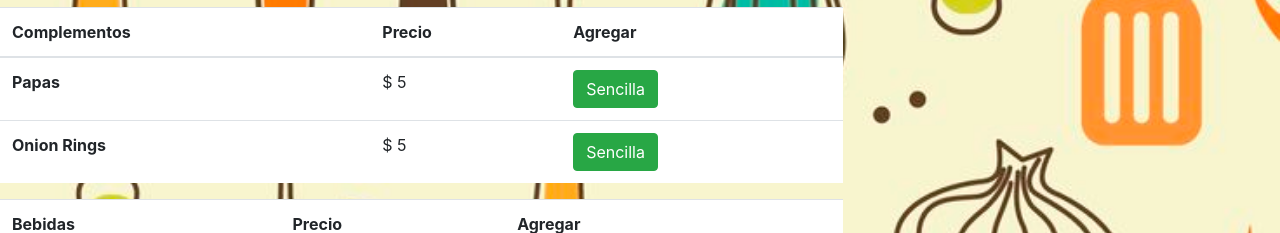
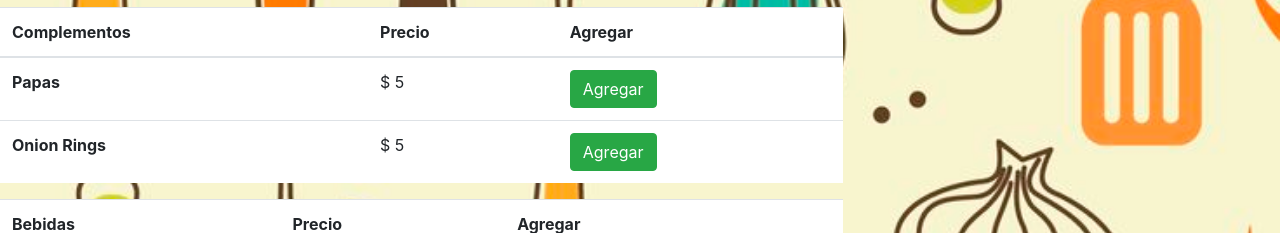
Before and after one commit to abigail1993/burguer-queen-av2, a React (Create React App) app: page / in a window 1280 px wide. Shown: the part 994-1227 px from the top of the page. Built offline with nearby package versions, Linux system fonts and the light colour scheme.

Commit message:
evento en todos los botones

```diff
--- a/src/App.js
+++ b/src/App.js
@@ -15,9 +15,10 @@ import './App.css';
      this.state={
        data : []
      }
+     this.handleClick  = this.handleClick.bind(this)
+
    }
 
-   handleClick = this.handleClick.bind(this)
 
    handleClick(event)
    {
@@ -29,6 +30,9 @@ import './App.css';
      console.log(event.target.dataset.name);
      console.log(event.target.dataset.precio);
 
+    /* let compraProducto = event.target.dataset.name; esto es por si quiero cambiarlo
+     let precioCompra =event.target.dataset.precio;
+     let pedido = compraProducto+precioCompra; */
    }
 
 
@@ -66,18 +70,18 @@ import './App.css';
                         <tr>
                           <th scope="row" data-name={data.Desayuno[1].alimento}>{data.Desayuno[1].alimento}</th>
                           <td data-name={data.Desayuno[1].precio}>${data.Desayuno[1].precio}</td>
-                          <td><button type="button" className="btn btn-success">Agregar</button></td>
+                          <td><button type="button" data-name={data.Desayuno[1].alimento} data-precio={data.Desayuno[1].precio} onClick={this.handleClick} className="btn btn-success">Agregar</button></td>
                         </tr>
                         <tr>
-                          <th scope="row">{data.Desayuno[2].alimento}</th>
-                          <td>${data.Desayuno[2].precio}</td>
-                          <td><button type="button" className="btn btn-success">Agregar</button></td>
+                          <th scope="row" data-name={data.Desayuno[2].alimento}>{data.Desayuno[2].alimento}</th>
+                          <td data-name={data.Desayuno[2].precio}>${data.Desayuno[2].precio}</td>
+                          <td><button type="button" data-name={data.Desayuno[2].alimento} data-precio={data.Desayuno[2].precio} onClick={this.handleClick} className="btn btn-success">Agregar</button></td>
+
                         </tr>
                         <tr>
-                          <th scope="row">{data.Desayuno[3].alimento}</th>
-                          <td>{data.Desayuno[3].precio}</td>
-
-                          <td><button type="button" className="btn btn-success">Agregar</button></td>
+                          <th scope="row" data-name={data.Desayuno[3].alimento}>{data.Desayuno[3].alimento}</th>
+                          <td data-name={data.Desayuno[3].precio}>${data.Desayuno[3].precio}</td>
+                          <td><button type="button" data-name={data.Desayuno[3].alimento} data-precio={data.Desayuno[3].precio} onClick={this.handleClick} className="btn btn-success">Agregar</button></td>
                         </tr>
                       </tbody>
                     </table>
@@ -102,20 +106,19 @@ import './App.css';
                           <th scope="row">{data.Comida.Hamburguesas[0].proteina}</th>
                           <td>${data.Comida.Hamburguesas[0].precioSencilla}</td>
                           <td>${data.Comida.Hamburguesas[1].precioDoble}</td>
-                          <td><button type="button" className="btn btn-success">Sencilla</button> <button type="button" className="btn btn-success">Doble</button></td>
+                          <td><button type="button" data-name={data.Comida.Hamburguesas[0].proteina} data-precio={data.Comida.Hamburguesas[0].precioSencilla} onClick={this.handleClick} className="btn btn-success">Sencilla</button> <button type="button" data-name={data.Comida.Hamburguesas[0].proteina} data-precio={data.Comida.Hamburguesas[0].precioDoble} onClick={this.handleClick} className="btn btn-success">Doble</button></td>
                         </tr>
                         <tr>
                           <th scope="row">{data.Comida.Hamburguesas[1].proteina}</th>
-                          <td>${data.Comida.Hamburguesas[1].precioSencilla}</td>
+                          <td>${data.Comida.Hamburguesas[0].precioSencilla}</td>
                           <td>${data.Comida.Hamburguesas[1].precioDoble}</td>
-                          <td><button type="button" className="btn btn-success">Sencilla</button> <button type="button" className="btn btn-success">Doble</button></td>
+                          <td><button type="button" data-name={data.Comida.Hamburguesas[1].proteina} data-precio={data.Comida.Hamburguesas[0].precioSencilla} onClick={this.handleClick} className="btn btn-success">Sencilla</button> <button type="button" data-name={data.Comida.Hamburguesas[1].proteina} data-precio={data.Comida.Hamburguesas[0].precioDoble} onClick={this.handleClick} className="btn btn-success">Doble</button></td>
                         </tr>
                         <tr>
                           <th scope="row">{data.Comida.Hamburguesas[2].proteina}</th>
-                          <td>${data.Comida.Hamburguesas[2].precioSencilla}</td>
-                          <td>${data.Comida.Hamburguesas[2].precioDoble}</td>
-
-                          <td><button type="button" className="btn btn-success">Sencilla</button> <button type="button" className="btn btn-success">Doble</button></td>
+                          <td>${data.Comida.Hamburguesas[0].precioSencilla}</td>
+                          <td>${data.Comida.Hamburguesas[1].precioDoble}</td>
+                          <td><button type="button" data-name={data.Comida.Hamburguesas[2].proteina} data-precio={data.Comida.Hamburguesas[0].precioSencilla} onClick={this.handleClick} className="btn btn-success">Sencilla</button> <button type="button" data-name={data.Comida.Hamburguesas[2].proteina} data-precio={data.Comida.Hamburguesas[0].precioDoble} onClick={this.handleClick} className="btn btn-success">Doble</button></td>
                         </tr>
                        </tbody>
                     </table>
@@ -134,13 +137,12 @@ import './App.css';
                         <tr>
                           <th scope="row">{data.Comida.Extras[0].alimento}</th>
                           <td>${data.Comida.Extras[0].precio}</td>
-                          <td><button type="button" className="btn btn-success">Agregar</button> </td>
+                          <td><button type="button" data-name={data.Comida.Extras[0].alimento} data-precio={data.Comida.Extras[0].precio} onClick={this.handleClick} className="btn btn-success">Agregar</button></td>
                         </tr>
                         <tr>
                           <th scope="row">{data.Comida.Extras[1].alimento}</th>
-                          <td>${data.Comida.Extras[1].precio}</td>
-
-                          <td><button type="button" className="btn btn-success">Agregar</button> </td>
+                          <td>${data.Comida.Extras[0].precio}</td>
+                          <td><button type="button" data-name={data.Comida.Extras[1].alimento} data-precio={data.Comida.Extras[0].precio} onClick={this.handleClick} className="btn btn-success">Agregar</button></td>
                         </tr>
                       </tbody>
                     </table>
@@ -159,13 +161,12 @@ import './App.css';
 
                           <th scope="row">{data.Comida.Complementos[0].alimento}</th>
                           <td>$ {data.Comida.Complementos[0].precio}</td>
-                          <td><button type="button" className="btn btn-success">Sencilla</button> </td>
+                          <td><button type="button" data-name={data.Comida.Complementos[0].alimento} data-precio={data.Comida.Complementos[0].precio} onClick={this.handleClick} className="btn btn-success">Agregar</button></td>
                         </tr>
                         <tr>
                           <th scope="row">{data.Comida.Complementos[1].alimento}</th>
                           <td>$ {data.Comida.Complementos[1].precio}</td>
-
-                          <td><button type="button" className="btn btn-success">Sencilla</button> </td>
+                          <td><button type="button" data-name={data.Comida.Complementos[1].alimento} data-precio={data.Comida.Complementos[1].precio} onClick={this.handleClick} className="btn btn-success">Agregar</button></td>
                         </tr>
                       </tbody>
                     </table>
@@ -185,13 +186,13 @@ import './App.css';
 
                           <th scope="row">{data.Comida.Bebidas[0].alimento}</th>
                           <td>$ {data.Comida.Bebidas[0].precio}</td>
-                          <td><button type="button" className="btn btn-success">Agregar</button> </td>
+                          <td><button type="button" data-name={data.Comida.Bebidas[0].alimento} data-precio={data.Comida.Bebidas[0].precio} onClick={this.handleClick} className="btn btn-success">Agregar</button></td>
+
                         </tr>
                         <tr>
                           <th scope="row">{data.Comida.Bebidas[1].alimento}</th>
                           <td>$ {data.Comida.Bebidas[1].precio}</td>
-
-                          <td><button type="button" className="btn btn-success">Agregar</button> </td>
+                          <td><button type="button" data-name={data.Comida.Bebidas[1].alimento} data-precio={data.Comida.Bebidas[1].precio} onClick={this.handleClick} className="btn btn-success">Agregar</button></td>
                         </tr>
                       </tbody>
                     </table>
```
